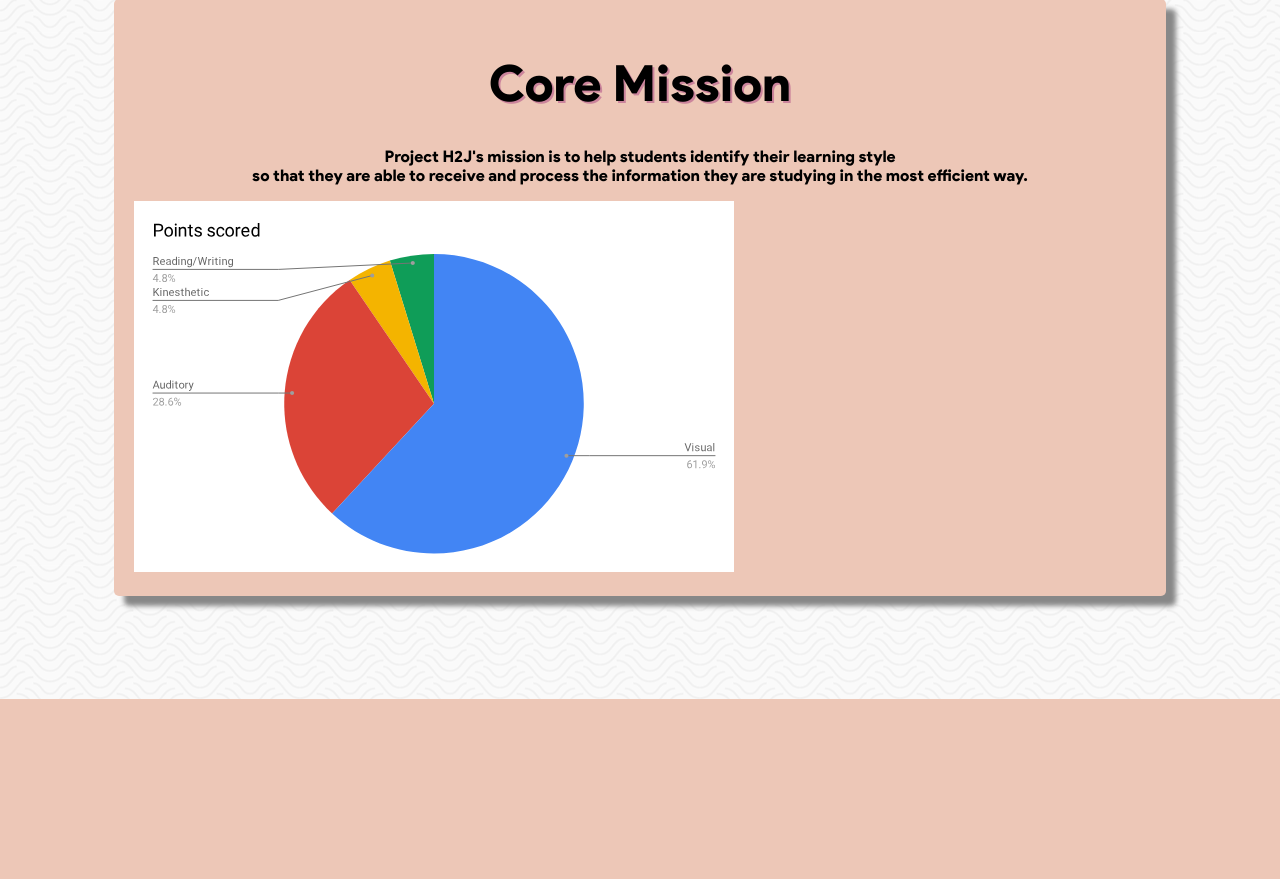
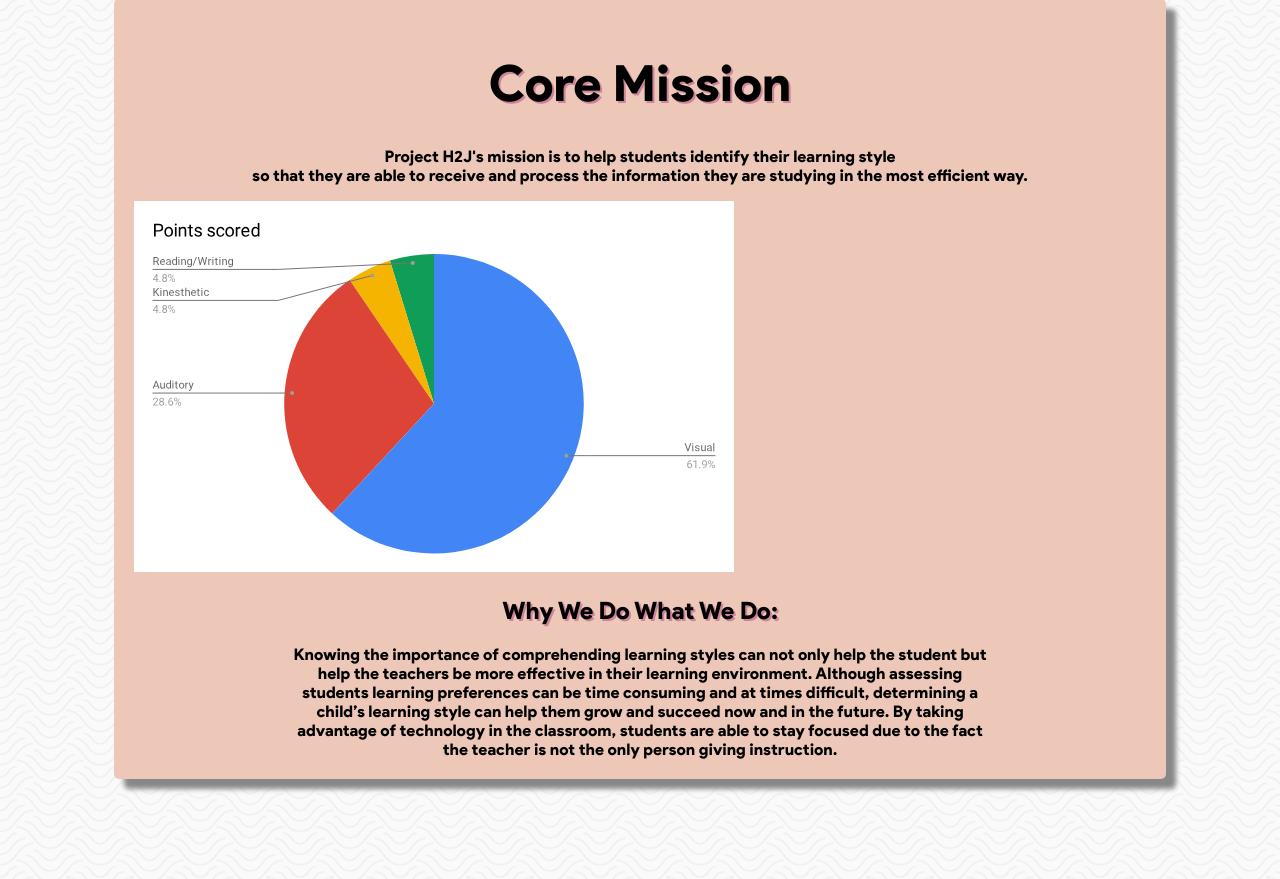
Before and after one commit to jcderry5/shared, a Python web app: template templates/stats.html in a window 1280 px wide. Shown: the part 101-980 px from the top of the page. Before the commit the page ends 800 px from the top, so only its background shows below. Run offline with Jinja, Linux system fonts and the light colour scheme; the template is opened without the code that fills it, so the values that code supplies are empty; some web fonts are replaced.

Commit message:
Added our core message

```diff
--- a/templates/stats.html
+++ b/templates/stats.html
@@ -66,6 +66,10 @@
         height: 500px;
         width: 500px;
       }
+      #why{
+        text-align: center;
+        text-shadow: 2px 2px rgba(203,132,156,0.99);
+      }
     </style>
   </head>
   <body>
@@ -99,6 +103,8 @@
                 stroke-dasharray="1 3"/> -->
       <!-- </svg> -->
       <img src="images/chart.svg" alt="">
+      <h2 id="why">Why We Do What We Do:</h2>
+      <p style="margin: 0 auto; text-align: center; width: 700px">Knowing the importance of comprehending learning styles can not only help the student but help the teachers be more effective in their learning environment.  Although assessing students learning preferences can be time consuming and at times difficult, determining a child’s learning style can help them grow and succeed now and in the future.  By taking advantage of technology in the classroom, students are able to stay focused due to the fact the teacher is not the only person giving instruction.  </p>
     </div>
 
   </body>
```
